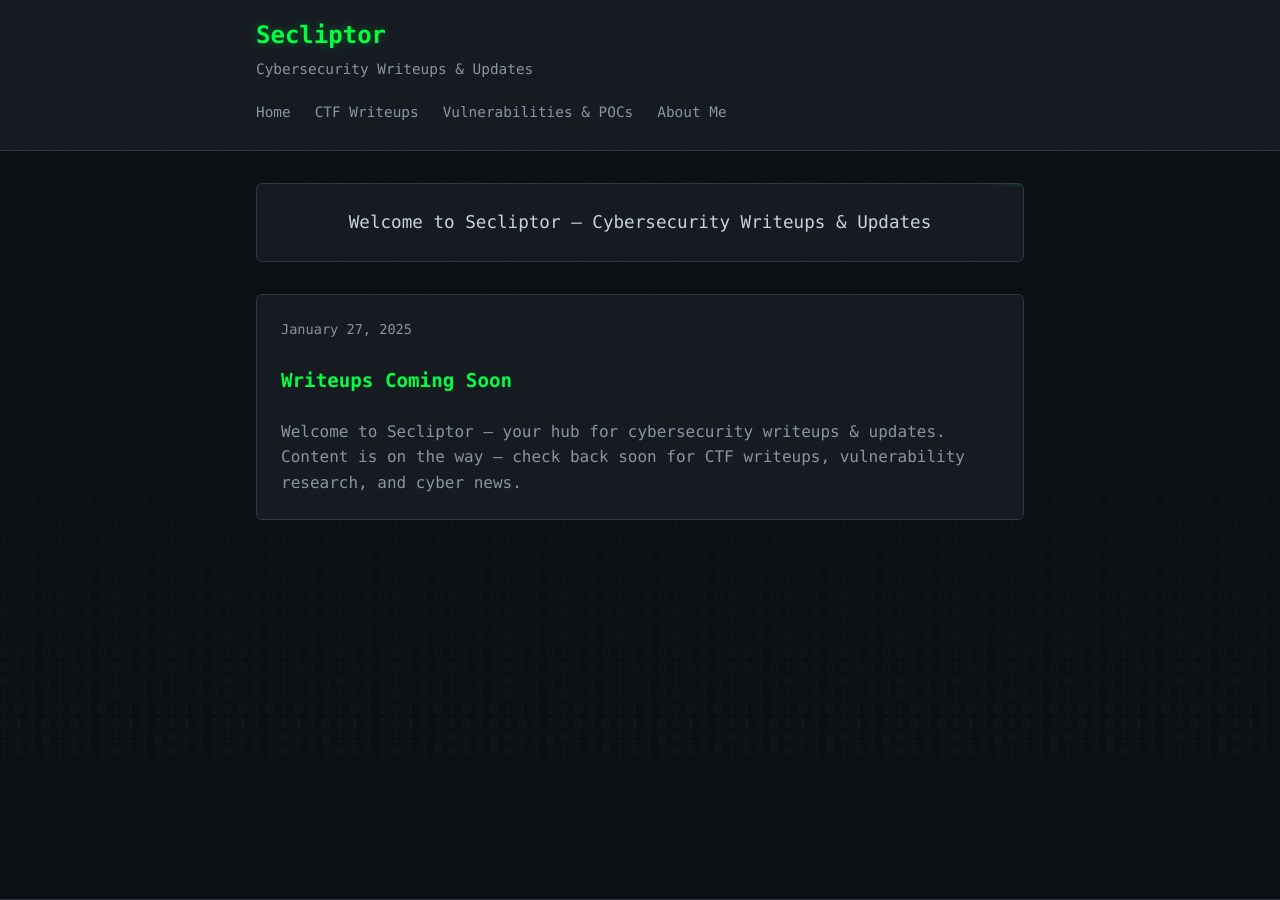
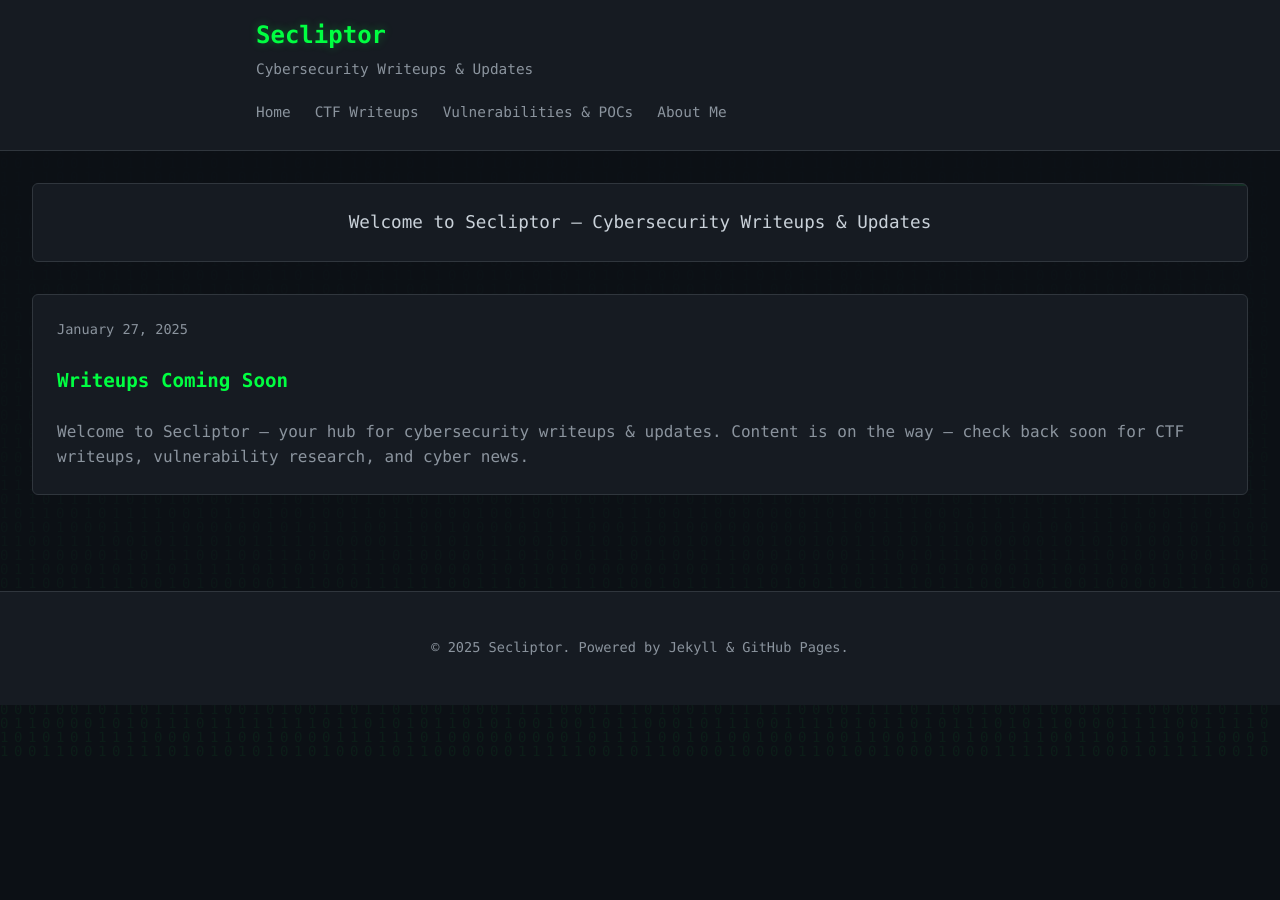
Before and after one commit to secliptor/secliptor.github.io, a Jekyll site: the page built from index.md, in a window 1280 px wide and 900 px high. Built offline with Jekyll 4.4.1, drawn with Linux system fonts in a browser that asks for light colours.

Commit message:
Update custom.scss

```diff
--- a/_sass/custom.scss
+++ b/_sass/custom.scss
@@ -118,10 +118,10 @@
 }
 
 main {
-  max-width: 800px;
-  margin: 0 auto;
-  padding: 2rem 1rem;
-  min-height: calc(100vh - 200px);
+  max-width: 100%;
+  width: 100%;
+  margin: 0;
+  padding: 2rem;
 }
 
 .home-intro {
@@ -514,9 +514,12 @@
     padding: 1rem;
   }
 
-  .site-header .wrapper {
-    padding: 0 1rem;
-  }
+ .site-header .wrapper {
+  max-width: 100%;
+  width: 100%;
+  margin: 0;
+  padding: 0 2rem; /* some breathing room */
+}
 
   .site-nav .nav-links {
     gap: 1rem;
```
